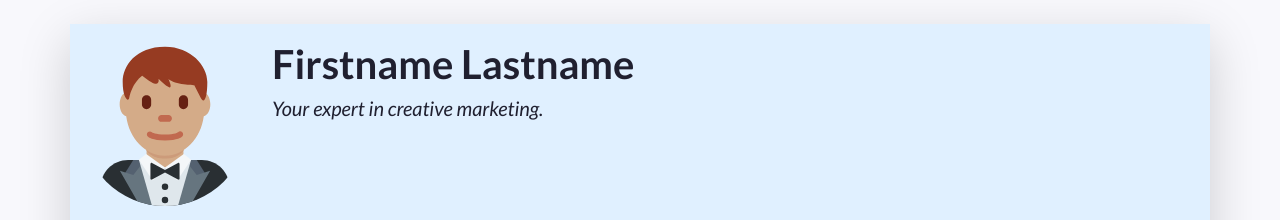
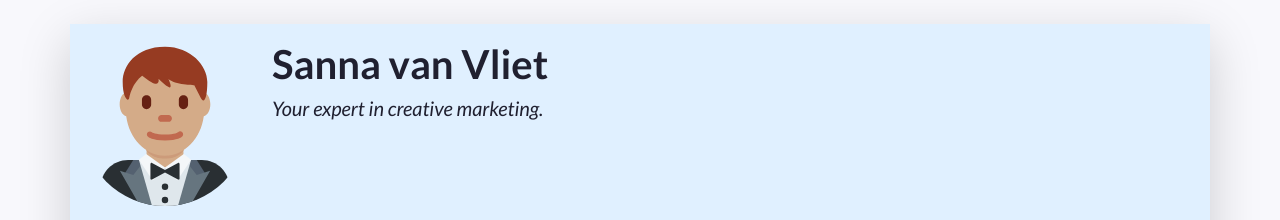
Before and after one commit to 224334SV/My-cv, a plain HTML site: page index.html in a window 1280 px wide. Shown: the top 220 px of the page. Drawn offline with nearby package versions, Linux system fonts and the light colour scheme.

Commit message:
Update index.html

```diff
--- a/index.html
+++ b/index.html
@@ -14,7 +14,7 @@
     <!-- Links to our additional CSS styles -->
     <link rel="stylesheet" href="css/styles.css">
 
-    <title>Firstname Lastname's Resumé</title>
+    <title>Sanna van Vliet's Resumé</title>
   </head>
   <!-- End of the head -->
 
@@ -49,7 +49,7 @@
           A container to wrap around your name and tagline. Full-width at small size, then columns of increasing size.
         -->
         <div class="col-12 col-sm-8 col-md-9 col-lg-10 my-3 header-content">
-          <h1 class="fw-bolder">Firstname Lastname</h1>
+          <h1 class="fw-bolder">Sanna van Vliet&nbsp;</h1>
           <h5 class="fst-italic tagline">Your expert in creative marketing.</h5>
         </div>
       </header>
```
